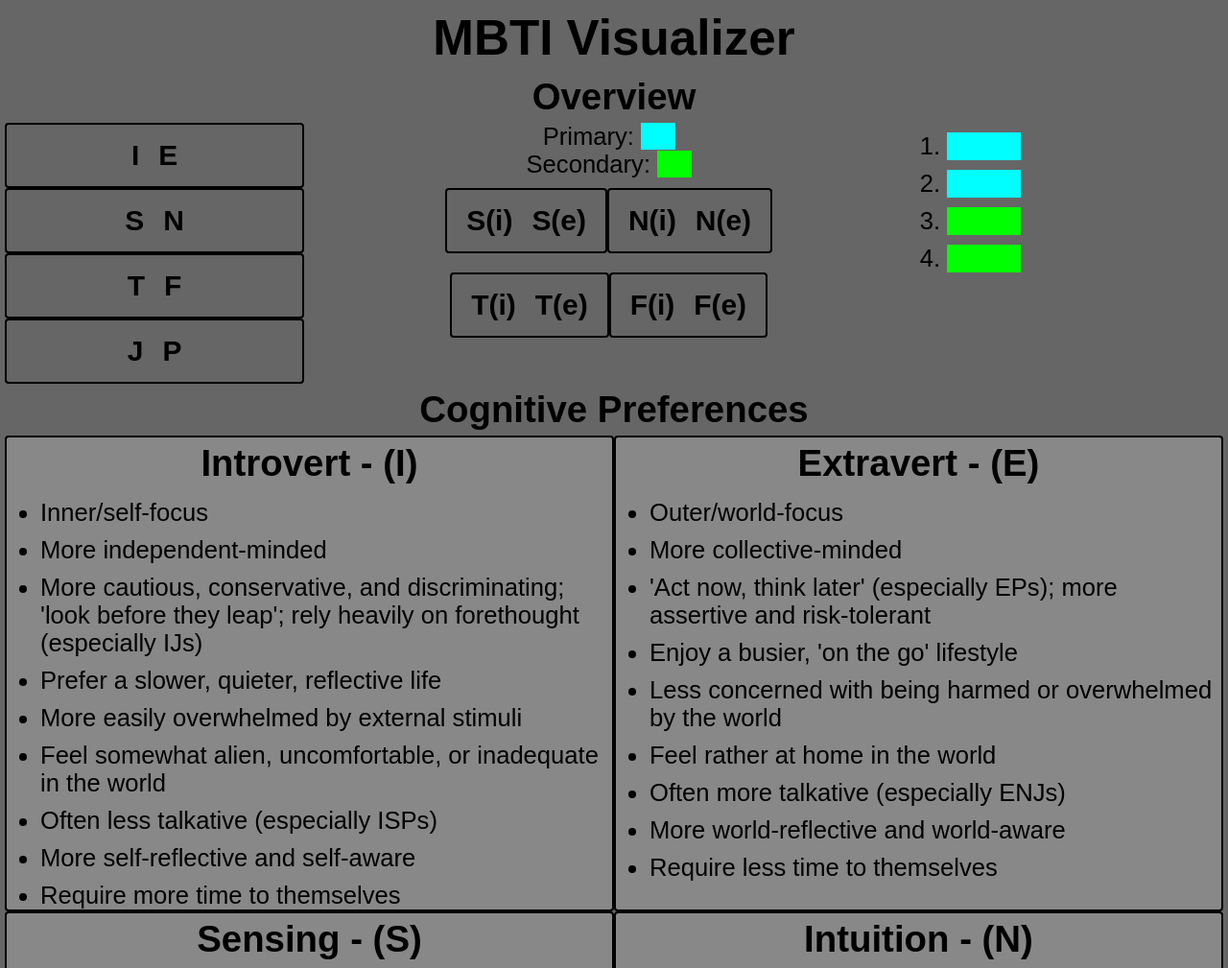
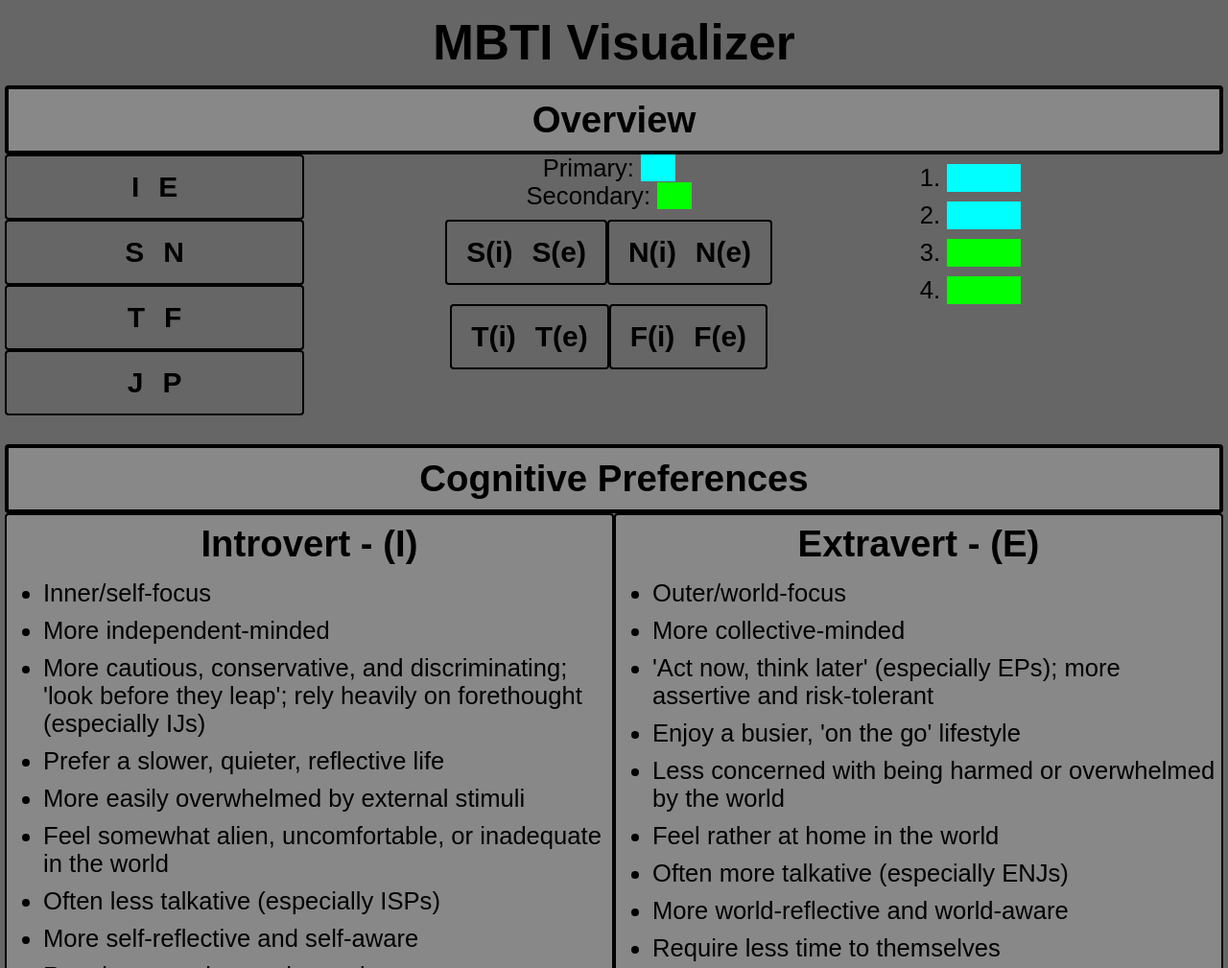
Before and after one commit to cgtfarmer/mbti-visualizer, a plain HTML site: page index.html in a window 1280 px wide. Shown: the top 1009 px of the page at 96% size. Drawn offline with Linux system fonts and the light colour scheme.

Commit message:
Improve CSS

```diff
--- a/assets/css/main.css
+++ b/assets/css/main.css
@@ -161,19 +161,16 @@ input[type="text"] {
 	border-radius: 4px;
 }
 
-.preference-card {
-	/* max-width: 450px; */
+.preference-card,
+.function-card {
+	padding: 3px;
 	border: 2px solid #000000;
 	border-radius: 4px;
 	background-color: #888888;
 }
 
 .function-card {
-	/*max-width: 300px;*/
-	border: 2px solid #000000;
-	border-radius: 4px;
     transition: 0.3s;
-	background-color: #888888;
 }
 
 .function-card:hover {
@@ -207,6 +204,24 @@ li {
 	max-width: 3em;
 }
 
+#page-header {
+	margin-top: 5px;
+}
+
+#overview-banner,
+#cognitive-preferences-banner,
+#cognitive-functions-banner {
+	margin-top: 30px;
+	padding: 5px;
+	background-color: #888888;
+	border: 4px solid #000000;
+	border-radius: 4px;
+}
+
+#overview-banner {
+	margin-top: 10px;
+}
+
 @media only screen and (min-width: 853px) {
 
 	/* #page-grid {
```
